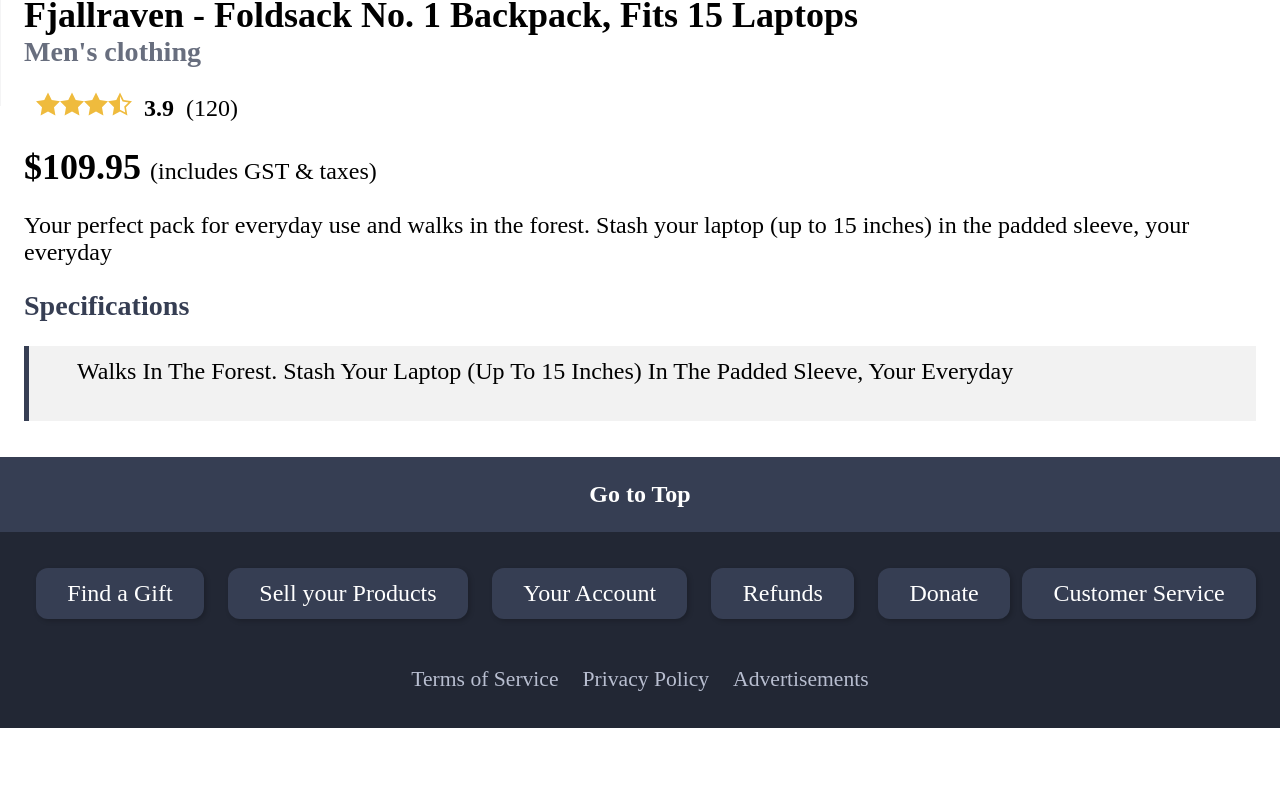
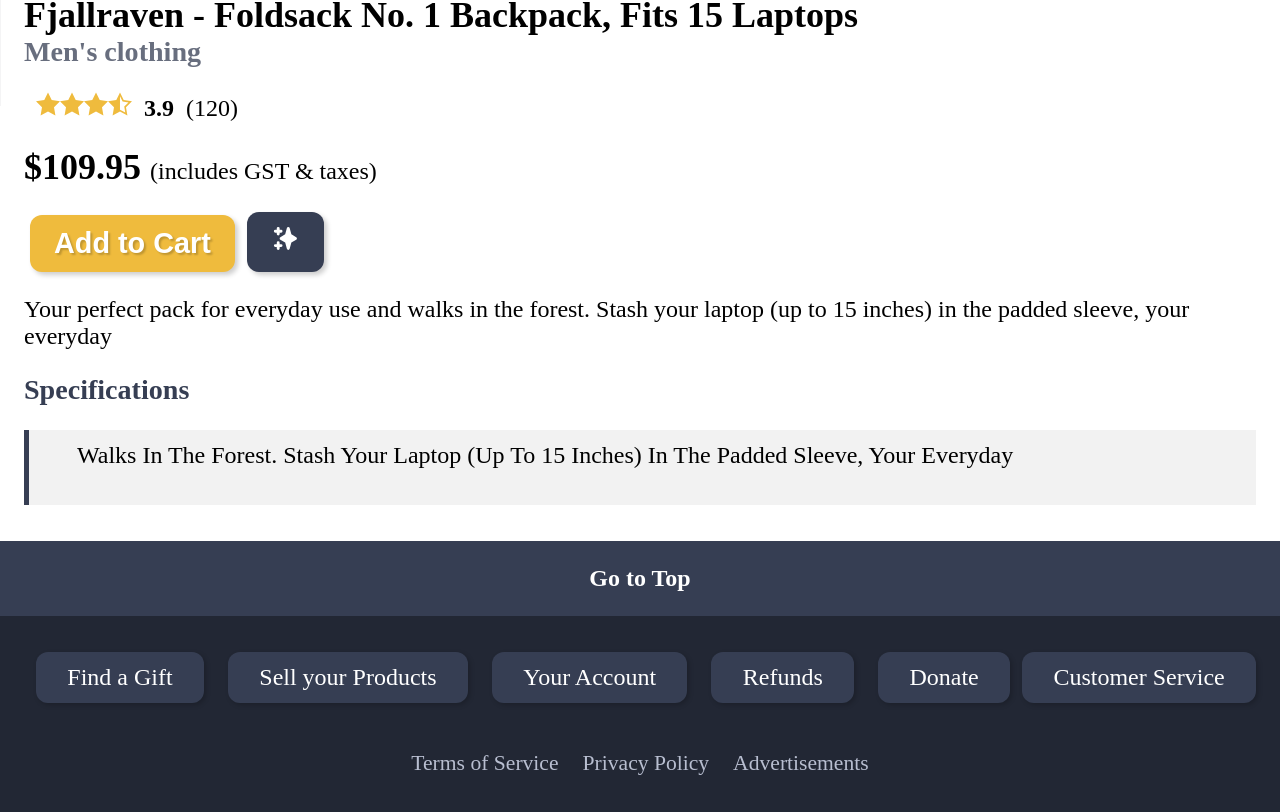
Before and after one commit to skndash96/amazon-unreal, a Next.js app: page /product/1 in a window 1280 px wide. Shown: the part 694-1506 px from the top of the page. Before the commit the page ends 1422 px from the top, so only its background shows below. Built offline with nearby package versions, Linux system fonts and the light colour scheme.

Commit message:
redux store for wishlist and cart, nprogress

```diff
--- a/components/header.js
+++ b/components/header.js
@@ -12,11 +12,10 @@
 import { useSelector, useDispatch } from "react-redux";
 
 export default function Header() {
-    const { navIsOpen } = useSelector((state) => state);
+    const { cart } = useSelector((state) => state);
     const dispatch = useDispatch();
 
     const openNav = () => {
-        console.log(navIsOpen);
         dispatch({
             type: "OPEN_NAV",
         });
@@ -46,6 +45,7 @@
                     <div>
                         <button>
                             <RiShoppingCartLine />
+                            {cart.length > 0 && <span className="cart"> {cart.length} </span>}
                         </button>
                     </div>
                 </div>
--- a/components/header.module.scss
+++ b/components/header.module.scss
@@ -17,6 +17,20 @@
         }
         button:nth-child(2) {
             margin: 0 auto 0 0.5rem;
+        }
+        button:last-child {
+            span {
+                position: absolute;
+                bottom: -10%;
+                right: -10%;
+                background-color: $contrast;
+                color: $primary;
+                width: .85rem;
+                height: .85rem;
+                padding: .1rem;
+                font-size: .65rem;
+                border-radius: 50%;
+            }
         }
 
         button,
--- a/components/productInfo.js
+++ b/components/productInfo.js
@@ -1,6 +1,8 @@
 import styles from "./productInfo.module.scss";
 import Image from "next/image";
 import { ImStarHalf, ImStarFull } from "react-icons/im";
+import { useSelector, useDispatch } from 'react-redux'
+import { HiSparkles } from 'react-icons/hi'
 
 export default function ProductInfo({
     title,
@@ -9,7 +11,28 @@
     image,
     category,
     price,
+    id
 }) {
+    const { wishlist, cart } = useSelector(state => state)
+    const dispatch = useDispatch()
+
+    const handleAddCart = () => {
+        dispatch({
+            type: cart.includes(id) ? 'CART_REMOVE' : 'CART_ADD',
+            payload: {
+                id: id
+            }
+        })
+    }
+    const handleAddWish = () => {
+        dispatch({
+            type: wishlist.includes(id) ? 'WISHLIST_REMOVE' : 'WISHLIST_ADD',
+            payload: {
+                id: id
+            }
+        })
+    }
+
     return (
         <div className={"container " + styles.page}>
             <div className="product-pic">
@@ -36,6 +59,11 @@
                 ${price} <span> (includes GST & taxes) </span>
             </h2>
 
+            <div className="product-cta">
+                <button className={cart.includes(id) ? "danger" : ""} onClick={handleAddCart}> {cart.includes(id) ? 'Remove from Cart' : 'Add to Cart'} </button>
+                <button className={wishlist.includes(id) ? "danger" : ""} onClick={handleAddWish}> <HiSparkles /> </button>
+            </div>
+
             <p className="product-info">{description.split("|")[0]}</p>
 
             <h3> Specifications </h3>
--- a/components/productInfo.module.scss
+++ b/components/productInfo.module.scss
@@ -38,6 +38,39 @@
             font-size: 1rem;
         }
     }
+    [class~="product-cta"] {
+        button {
+            background: $contrast;
+            border: none;
+            color: $primary;
+            border-radius: .5rem;
+            padding: .5rem 1rem;
+            margin: 0 .25rem;
+            font-size: 1.2rem;
+            font-weight: 700;
+            text-shadow: 2px 2px 2px rgba($secondary, .2);
+            box-shadow: 3px 3px 5px rgba($secondary, .2);
+            &:hover {
+                background: lighten($contrast, 10%);
+            }
+            &:last-child {
+                background: $tertiary;
+                &:hover {
+                    background: lighten($tertiary, 10%);
+                }
+            }
+            &[class~="danger"] {
+                background: indianred;
+                &:hover {
+                    background: lighten(indianred, 10%);
+                }
+                &:nth-child(2) {
+                    background: firebrick;
+                    background: lighten(firebrick, 10%);
+                }
+            }
+        }
+    }
 
     ul {
         padding: 0 1rem 1rem 2rem;
--- a/pages/_app.js
+++ b/pages/_app.js
@@ -4,13 +4,16 @@
 import { useRouter } from "next/router";
 import { useEffect } from "react";
 import Nprogress from "nprogress";
+import "nprogress/nprogress.css";
+
+Nprogress.configure({ showSpinner: false })
 
 export default function App({ Component, pageProps }) {
     const store = useStore(pageProps.initialReduxState);
     const router = useRouter();
 
     useEffect(() => {
-        const load = (url) => {
+        const load = () => {
             Nprogress.start();
         };
         const unload = () => {
--- a/store.js
+++ b/store.js
@@ -6,10 +6,16 @@
 
 const initialState = {
     navIsOpen: false,
+    cart: [],
+    wishlist: []
 };
 
 const reducer = (state = initialState.session, { type, payload }) => {
     switch (type) {
+
+        /*********
+        Session
+        ********/
         case "OPEN_NAV":
             return {
                 ...state,
@@ -20,6 +26,64 @@
                 ...state,
                 navIsOpen: false,
             };
+
+
+        /*********
+        Cart
+        ********/
+        case 'CART_ADD':
+            return {
+                ...state,
+                cart: [...state.cart, payload.id]
+            }
+
+        case 'CART_REMOVE':
+            if (!state.cart.includes(payload.id)) return state
+
+            state.cart.splice(
+                state.cart.indexOf(payload.id),
+                1
+            )
+
+            return {
+                ...state
+            }
+
+        case 'CART_RESET':
+            return {
+                ...state,
+                cart: payload.cart
+            }
+
+
+        /*********
+        Wishlist
+        ********/
+        case 'WISHLIST_ADD':
+            return {
+                ...state,
+                wishlist: [...state.wishlist, payload.id]
+            }
+
+        case 'WISHLIST_REMOVE':
+            if (!state.wishlist.includes(payload.id)) return state
+
+            state.wishlist.splice(
+                state.wishlist.indexOf(payload.id),
+                1
+            )
+
+            return {
+                ...state
+            }
+
+        case 'WISHLIST_RESET':
+            return {
+                ...state,
+                wishlist: payload.wishlist
+            }
+
+
         default:
             return state;
     }
```
